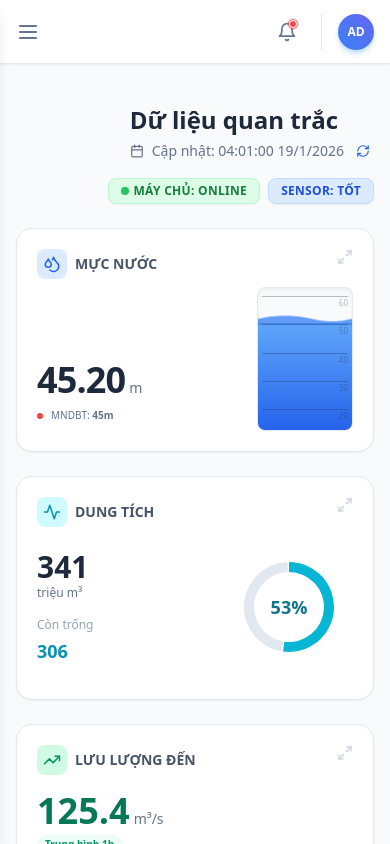
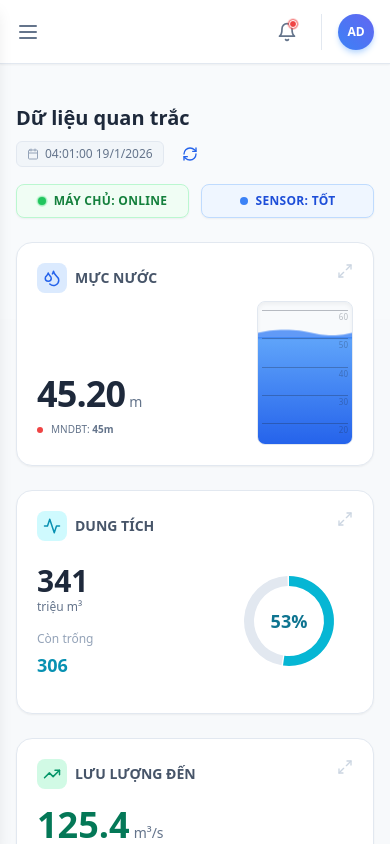
Before and after one commit to filezingme/quantrac-tatrach, a React (Vite) app: page / in a window 390 px wide. Both pictures are taken after a click on the button "Đăng nhập hệ thống". Built offline with nearby package versions, Linux system fonts and the light colour scheme.

Commit message:
fix(dashboard): Redesign header for mobile responsiveness
Refactored the dashboard header to improve layout and usability on smaller screens. Adjusted alignment and element styling for better mobile presentation, including a more compact display of update information and refresh button.

```diff
--- a/views/DashboardView.tsx
+++ b/views/DashboardView.tsx
@@ -253,22 +253,36 @@ export const DashboardView: React.FC = () => {
         }
       `}</style>
 
-      {/* Header */}
-      <div className="flex flex-col md:flex-row justify-between items-end gap-4">
+      {/* Header - Redesigned for Mobile Responsiveness */}
+      <div className="flex flex-col md:flex-row justify-between items-start md:items-end gap-4 mb-6">
         <div>
-           <h2 className="text-2xl font-bold text-slate-800 dark:text-white">Dữ liệu quan trắc</h2>
-           <p className="text-sm text-slate-500 dark:text-slate-400 flex items-center gap-2 mt-1">
-             <Calendar size={14}/>
-             Cập nhật: {lastUpdated}
-             <button onClick={refreshData} className="text-blue-600 dark:text-blue-400 hover:text-blue-800 p-1 hover:bg-blue-50 dark:hover:bg-slate-700 rounded-full transition-colors"><RefreshCw size={14}/></button>
-           </p>
+           <h2 className="text-xl md:text-2xl font-bold text-slate-800 dark:text-white">Dữ liệu quan trắc</h2>
+           <div className="flex items-center gap-3 mt-2">
+             <div className="flex items-center gap-1.5 text-xs font-medium text-slate-500 dark:text-slate-400 bg-slate-100 dark:bg-slate-800 px-2.5 py-1 rounded-md border border-slate-200 dark:border-slate-700">
+                <Calendar size={12} className="text-slate-400"/>
+                <span>{lastUpdated}</span>
+             </div>
+             <button
+               onClick={refreshData}
+               className="p-1.5 text-blue-600 dark:text-blue-400 hover:bg-blue-50 dark:hover:bg-blue-900/30 rounded-full transition-colors active:scale-95"
+               title="Cập nhật dữ liệu"
+             >
+               <RefreshCw size={16}/>
+             </button>
+           </div>
         </div>
-        <div className="flex gap-2">
-            <div className="px-3 py-1 bg-green-100 dark:bg-green-900/30 text-green-700 dark:text-green-400 rounded-lg text-xs font-bold uppercase tracking-wide border border-green-200 dark:border-green-800 shadow-sm flex items-center gap-1">
-                <div className="w-2 h-2 rounded-full bg-green-500 animate-pulse"></div> Máy chủ: Online
+
+        <div className="flex gap-3 w-full md:w-auto">
+            <div className="flex-1 md:flex-none flex items-center justify-center gap-2 px-3 py-2 bg-green-50 dark:bg-green-900/20 text-green-700 dark:text-green-400 rounded-lg text-xs font-bold uppercase tracking-wide border border-green-200 dark:border-green-800 shadow-sm">
+                <div className="relative flex h-2 w-2">
+                  <span className="animate-ping absolute inline-flex h-full w-full rounded-full bg-green-400 opacity-75"></span>
+                  <span className="relative inline-flex rounded-full h-2 w-2 bg-green-500"></span>
+                </div>
+                <span className="whitespace-nowrap">Máy chủ: Online</span>
             </div>
-            <div className="px-3 py-1 bg-blue-100 dark:bg-blue-900/30 text-blue-700 dark:text-blue-400 rounded-lg text-xs font-bold uppercase tracking-wide border border-blue-200 dark:border-blue-800 shadow-sm">
-                Sensor: Tốt
+            <div className="flex-1 md:flex-none flex items-center justify-center gap-2 px-3 py-2 bg-blue-50 dark:bg-blue-900/20 text-blue-700 dark:text-blue-400 rounded-lg text-xs font-bold uppercase tracking-wide border border-blue-200 dark:border-blue-800 shadow-sm">
+                <div className="w-2 h-2 rounded-full bg-blue-500"></div>
+                <span className="whitespace-nowrap">Sensor: Tốt</span>
             </div>
         </div>
       </div>
--- a/views/DocumentsView.tsx
+++ b/views/DocumentsView.tsx
@@ -1,5 +1,5 @@
 import React, { useState } from 'react';
-import { Search, Download, FileText, Filter, Calendar, ShieldCheck, Book, AlertTriangle } from 'lucide-react';
+import { Search, Download, FileText, Filter, Calendar, ShieldCheck, Book, AlertTriangle, User, ChevronRight } from 'lucide-react';
 
 // Types for local use
 interface Document {
@@ -49,7 +49,7 @@ export const DocumentsView: React.FC = () => {
   );
 
   return (
-    <div className="space-y-6 pb-10 animate-fade-in">
+    <div className="space-y-6 pb-20 animate-fade-in">
       <div className="flex flex-col md:flex-row md:items-center justify-between gap-4">
         <h2 className="text-2xl font-bold text-slate-800 dark:text-white">Văn bản & Quy định</h2>
         <div className="relative">
@@ -91,9 +91,9 @@ export const DocumentsView: React.FC = () => {
       </div>
 
       {/* Content Area */}
-      <div className="bg-white dark:bg-slate-800 rounded-xl border border-slate-200 dark:border-slate-700 shadow-sm overflow-hidden">
-        {/* Table Header */}
-        <div className="px-6 py-4 bg-slate-50 dark:bg-slate-900/50 border-b border-slate-100 dark:border-slate-700 flex justify-between items-center">
+      <div className="bg-white dark:bg-slate-800 rounded-xl border border-slate-200 dark:border-slate-700 shadow-sm overflow-hidden flex flex-col min-h-[400px]">
+        {/* Table Header / Summary */}
+        <div className="px-6 py-4 bg-slate-50/80 dark:bg-slate-900/50 border-b border-slate-100 dark:border-slate-700 flex justify-between items-center">
           <div className="flex items-center gap-2 text-sm text-slate-600 dark:text-slate-400">
              <Filter size={16} />
              <span>Hiển thị <b>{filteredDocs.length}</b> kết quả</span>
@@ -103,53 +103,99 @@ export const DocumentsView: React.FC = () => {
           </button>
         </div>
 
-        {/* Table */}
-        <div className="overflow-x-auto">
+        {filteredDocs.length > 0 ? (
+          <>
+            {/* --- DESKTOP VIEW (Table) --- */}
+            <div className="hidden lg:block overflow-x-auto">
               <table className="w-full text-sm text-left">
                 <thead className="bg-slate-50 dark:bg-slate-700/50 text-slate-500 dark:text-slate-400 font-medium">
                   <tr>
-                <th className="px-6 py-3 w-32">Số hiệu</th>
+                    <th className="px-6 py-3 w-40">Số hiệu</th>
                     <th className="px-6 py-3 w-32">Ngày BH</th>
                     <th className="px-6 py-3">Trích yếu nội dung</th>
-                <th className="px-6 py-3 w-40">Người ký</th>
+                    <th className="px-6 py-3 w-48">Người ký</th>
                     <th className="px-6 py-3 w-24 text-center">Thao tác</th>
                   </tr>
                 </thead>
                 <tbody className="divide-y divide-slate-100 dark:divide-slate-700">
-              {filteredDocs.length > 0 ? (
-                filteredDocs.map((doc) => (
+                  {filteredDocs.map((doc) => (
                     <tr key={doc.id} className="hover:bg-slate-50 dark:hover:bg-slate-700/30 group transition-colors">
-                    <td className="px-6 py-4 font-medium text-slate-700 dark:text-slate-300 whitespace-nowrap">{doc.number}</td>
-                    <td className="px-6 py-4 text-slate-500 dark:text-slate-400 whitespace-nowrap flex items-center gap-2">
-                       <Calendar size={14}/> {doc.date}
+                      <td className="px-6 py-4 font-medium text-blue-600 dark:text-blue-400 whitespace-nowrap">{doc.number}</td>
+                      <td className="px-6 py-4 text-slate-500 dark:text-slate-400 whitespace-nowrap">
+                         {doc.date}
                       </td>
                       <td className="px-6 py-4">
-                      <div className="font-medium text-slate-800 dark:text-slate-200 mb-1">{doc.title}</div>
-                      <span className="inline-flex items-center px-2 py-0.5 rounded text-xs font-medium bg-slate-100 dark:bg-slate-700 text-slate-600 dark:text-slate-300">
+                        <div className="font-medium text-slate-800 dark:text-slate-200 mb-1 line-clamp-2">{doc.title}</div>
+                        <span className="inline-flex items-center px-2 py-0.5 rounded text-xs font-medium bg-slate-100 dark:bg-slate-700 text-slate-600 dark:text-slate-300 border border-slate-200 dark:border-slate-600">
                           {doc.type}
                         </span>
                       </td>
-                    <td className="px-6 py-4 text-slate-600 dark:text-slate-400">{doc.signer}</td>
+                      <td className="px-6 py-4 text-slate-600 dark:text-slate-400">
+                        <div className="flex items-center gap-2">
+                          <User size={14} className="text-slate-400"/>
+                          <span className="truncate max-w-[120px]" title={doc.signer}>{doc.signer}</span>
+                        </div>
+                      </td>
                       <td className="px-6 py-4 text-center">
                         <button className="p-2 text-blue-600 dark:text-blue-400 hover:bg-blue-50 dark:hover:bg-blue-900/20 rounded-lg transition-colors" title="Tải về">
                           <Download size={18} />
                         </button>
                       </td>
                     </tr>
-                ))
-              ) : (
-                <tr>
-                  <td colSpan={5} className="px-6 py-12 text-center text-slate-400 dark:text-slate-500">
-                    <div className="flex flex-col items-center justify-center gap-2">
-                      <FileText size={32} className="opacity-20"/>
-                      <p>Không tìm thấy văn bản nào</p>
-                    </div>
-                  </td>
-                </tr>
-              )}
+                  ))}
                 </tbody>
               </table>
             </div>
+
+            {/* --- MOBILE/TABLET VIEW (Cards) --- */}
+            <div className="lg:hidden p-4 space-y-4 bg-slate-50/50 dark:bg-slate-900/20">
+              {filteredDocs.map((doc) => (
+                <div key={doc.id} className="bg-white dark:bg-slate-800 p-4 rounded-xl border border-slate-200 dark:border-slate-700 shadow-sm hover:shadow-md transition-shadow">
+                   {/* Card Header */}
+                   <div className="flex justify-between items-start mb-3">
+                      <div className="flex flex-col">
+                         <span className="font-bold text-blue-600 dark:text-blue-400 text-sm mb-1">{doc.number}</span>
+                         <span className="text-[10px] text-slate-400 dark:text-slate-500 flex items-center gap-1">
+                            <Calendar size={10}/> {doc.date}
+                         </span>
+                      </div>
+                      <span className="px-2 py-1 rounded text-[10px] font-bold bg-slate-100 dark:bg-slate-700 text-slate-600 dark:text-slate-300 border border-slate-200 dark:border-slate-600 uppercase tracking-wide">
+                        {doc.type}
+                      </span>
+                   </div>
+
+                   {/* Card Body */}
+                   <h3 className="text-sm font-semibold text-slate-800 dark:text-white mb-4 line-clamp-3 leading-relaxed">
+                     {doc.title}
+                   </h3>
+
+                   {/* Card Footer */}
+                   <div className="flex items-center justify-between pt-3 border-t border-slate-100 dark:border-slate-700">
+                      <div className="flex items-center gap-2 text-xs text-slate-500 dark:text-slate-400">
+                         <div className="w-6 h-6 rounded-full bg-slate-100 dark:bg-slate-700 flex items-center justify-center">
+                            <User size={12}/>
+                         </div>
+                         <span className="font-medium">{doc.signer}</span>
+                      </div>
+
+                      <button className="flex items-center gap-1.5 px-3 py-1.5 bg-blue-50 dark:bg-blue-900/20 text-blue-600 dark:text-blue-400 rounded-lg text-xs font-bold active:scale-95 transition-transform">
+                         <Download size={14}/> Tải về
+                      </button>
+                   </div>
+                </div>
+              ))}
+            </div>
+          </>
+        ) : (
+          /* Empty State */
+          <div className="flex flex-col items-center justify-center py-16 px-4 text-center">
+            <div className="w-16 h-16 bg-slate-50 dark:bg-slate-800 rounded-full flex items-center justify-center mb-4">
+              <FileText size={32} className="text-slate-300 dark:text-slate-600"/>
+            </div>
+            <h3 className="text-slate-900 dark:text-white font-medium mb-1">Không tìm thấy văn bản</h3>
+            <p className="text-slate-500 dark:text-slate-400 text-sm">Thử thay đổi từ khóa tìm kiếm hoặc bộ lọc.</p>
+          </div>
+        )}
       </div>
     </div>
   );
```
Lines whose indentation alone changed are shown as unchanged.
